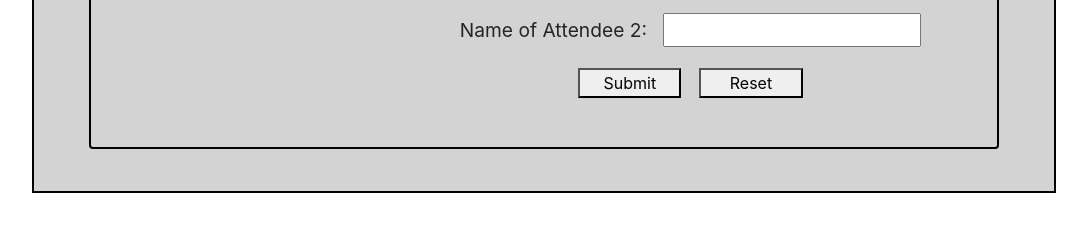
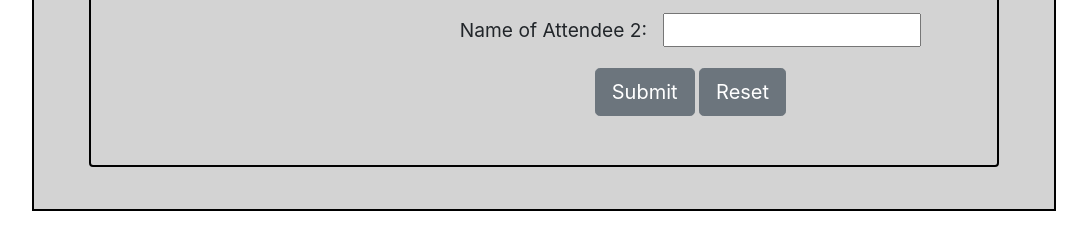
Before and after one commit to ChandraBose-11/DAY-8-TASK, a plain HTML site: page index.html in a window 1280 px wide. Shown: the part 533-782 px from the top of the page, without its empty margins (96-1183 px from the left). Drawn offline with nearby package versions, Linux system fonts and the light colour scheme.

Commit message:
first commit

```diff
--- a/index.html
+++ b/index.html
@@ -26,7 +26,7 @@
                     <img src="https://st.depositphotos.com/2101611/3925/v/450/depositphotos_39257415-stock-illustration-businessman-avatar-profile-picture.jpg"
                         class="img-fluid rounded-start" alt="avatar">
                 </div>
-                <div class="col-md-8">
+                <div class="col-md-8 md-6 md-4 md-2 md-1">
                     <div class="card-body">
                         <form>
                             <p>
@@ -57,8 +57,8 @@
                                 <label for="name">Name of Attendee 2:&nbsp;&nbsp;</label>
                                 <input type="text" name="name" id="name"  style="width:50%;"required>
                             </p>
-                            <button type="submit"style="width:20%;">Submit</button>&nbsp;&nbsp;&nbsp;
-                            <button type="reset"style="width:20%;">Reset</button>
+                            <button type="button" class="btn btn-secondary btn-lg">Submit</button>
+                            <button type="button" class="btn btn-secondary btn-lg">Reset</button>
                         </form>
                     </div>
                 </div>
```
